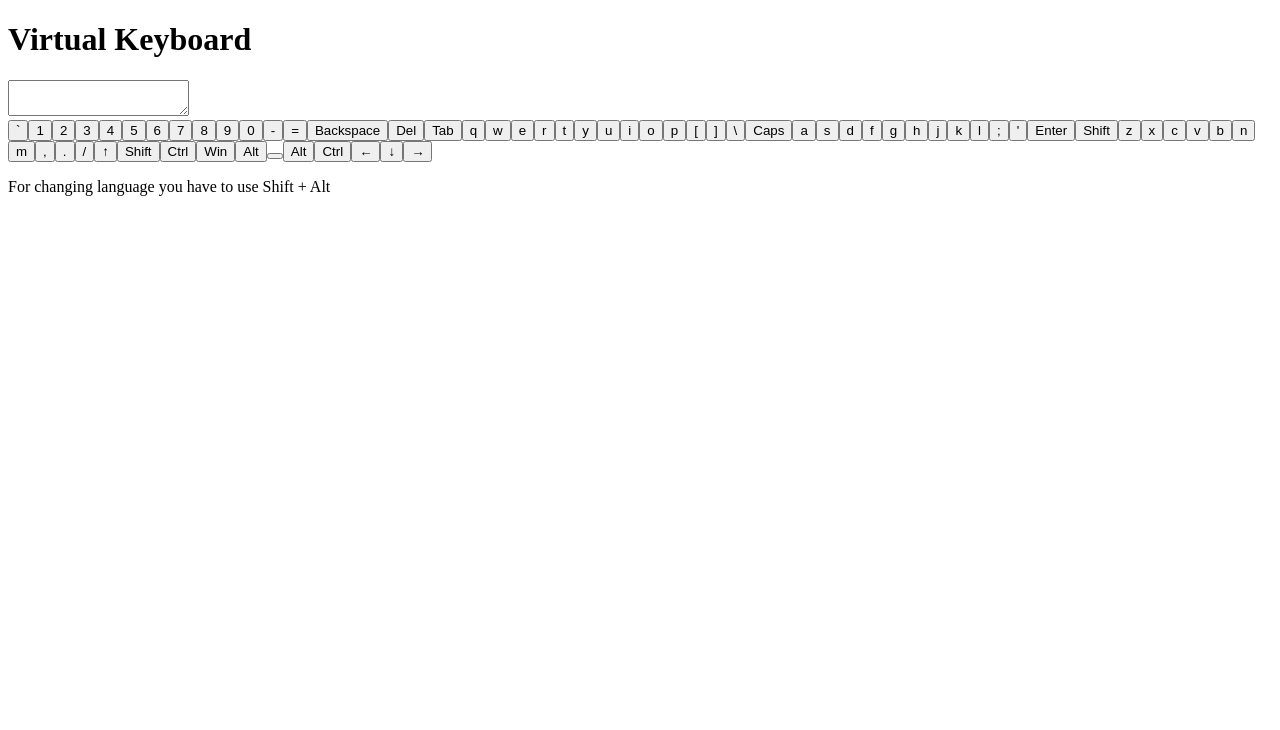
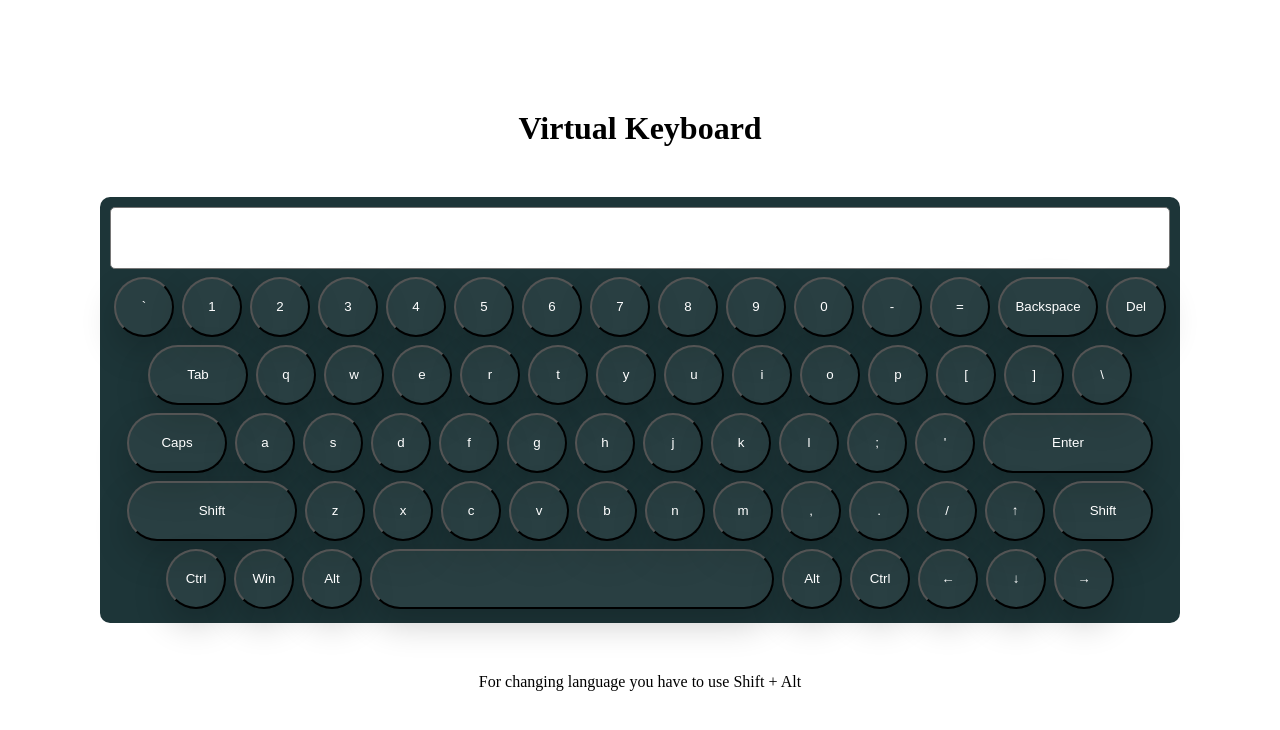
Before and after one commit to KUZMA-ri/VirtualKeyboard, a plain HTML site: page index.html in a window 1280 px wide. Drawn offline with Linux system fonts and the light colour scheme.

Commit message:
feat: add styles for buttons

```diff
--- a/index.html
+++ b/index.html
@@ -5,6 +5,7 @@
     <meta http-equiv="X-UA-Compatible" content="IE=edge">
     <meta name="viewport" content="width=device-width, initial-scale=1.0">
     <title>Virtual Keyboard</title>
+    <link rel="stylesheet" href="./styles/style.css">
 </head>
 <body>
 
--- a/styles/style.css
+++ b/styles/style.css
@@ -8,9 +8,24 @@ body {
     background-color: fff;
 }
 
+button {
+    background: rgba(255, 255, 255, .05);
+    box-shadow: 0 15px 35px rgba(0, 0, 0, .2);
+    border-radius: 30px;
+    color: #fff;
+    transition: all 0.2s;
+}
+
+/* button:hover {
+    box-shadow: -2px 1px 20px 0px rgba(255, 255, 255, 0.75);
+    background-color: #c6e1e5;
+    border: none;
+    color: black;
+} */
+
 .container {
     max-width: 1200px;
-    height: 100vh;
+    min-height: 100vh;
     margin: 0 auto;
     display: flex;
     flex-direction: column;
@@ -22,7 +37,7 @@ body {
     width: 90%;
     height: 70%;
     margin: 0 auto 50px auto;
-    background-color: #6199a1;
+    background-color: #1d3538;
     border-radius: 10px;
     padding: 10px;
 }
@@ -38,3 +53,45 @@ body {
     resize: none;
     border-radius: 5px;
 }
+
+.keyboard__keys-wrapper {
+    display: flex;
+    flex-wrap: wrap;
+    justify-content: center;
+    align-items: center;
+}
+
+.small {
+    width: 60px;
+    height: 60px;
+    margin: 4px;
+    padding: 5px;
+}
+
+.medium {
+    width: 100px;
+    height: 60px;
+    margin: 4px;
+    padding: 5px;
+}
+
+.large {
+    width: 170px;
+    height: 60px;
+    margin: 4px;
+    padding: 5px;
+}
+
+.extra-large {
+    width: 404px;
+    height: 60px;
+    margin: 4px;
+    padding: 5px;
+}
+
+.active {
+    box-shadow: -2px 1px 20px 0px rgba(255, 255, 255, 0.75);
+    background-color: #c6e1e5;
+    border: none;
+    color: black;
+}
```
